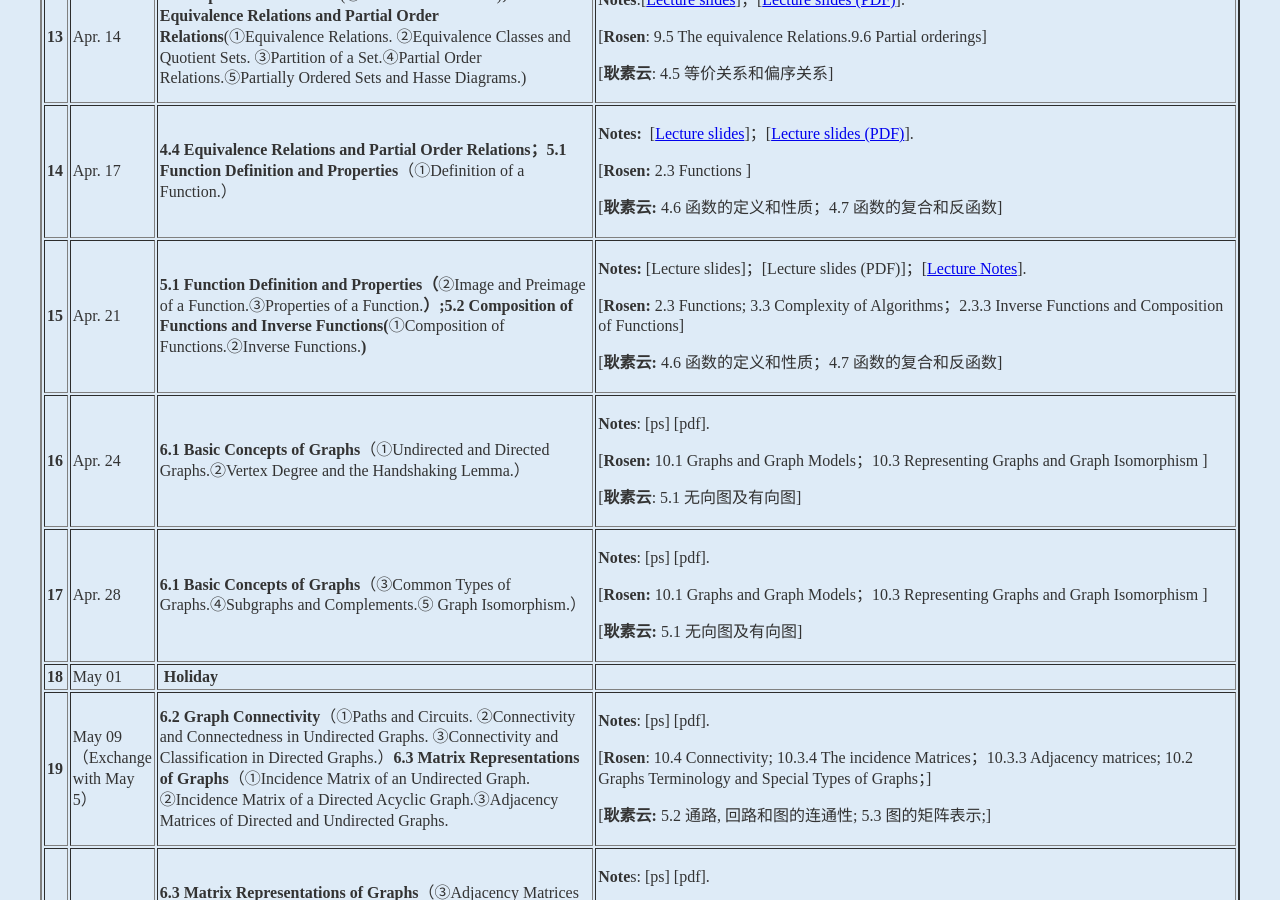
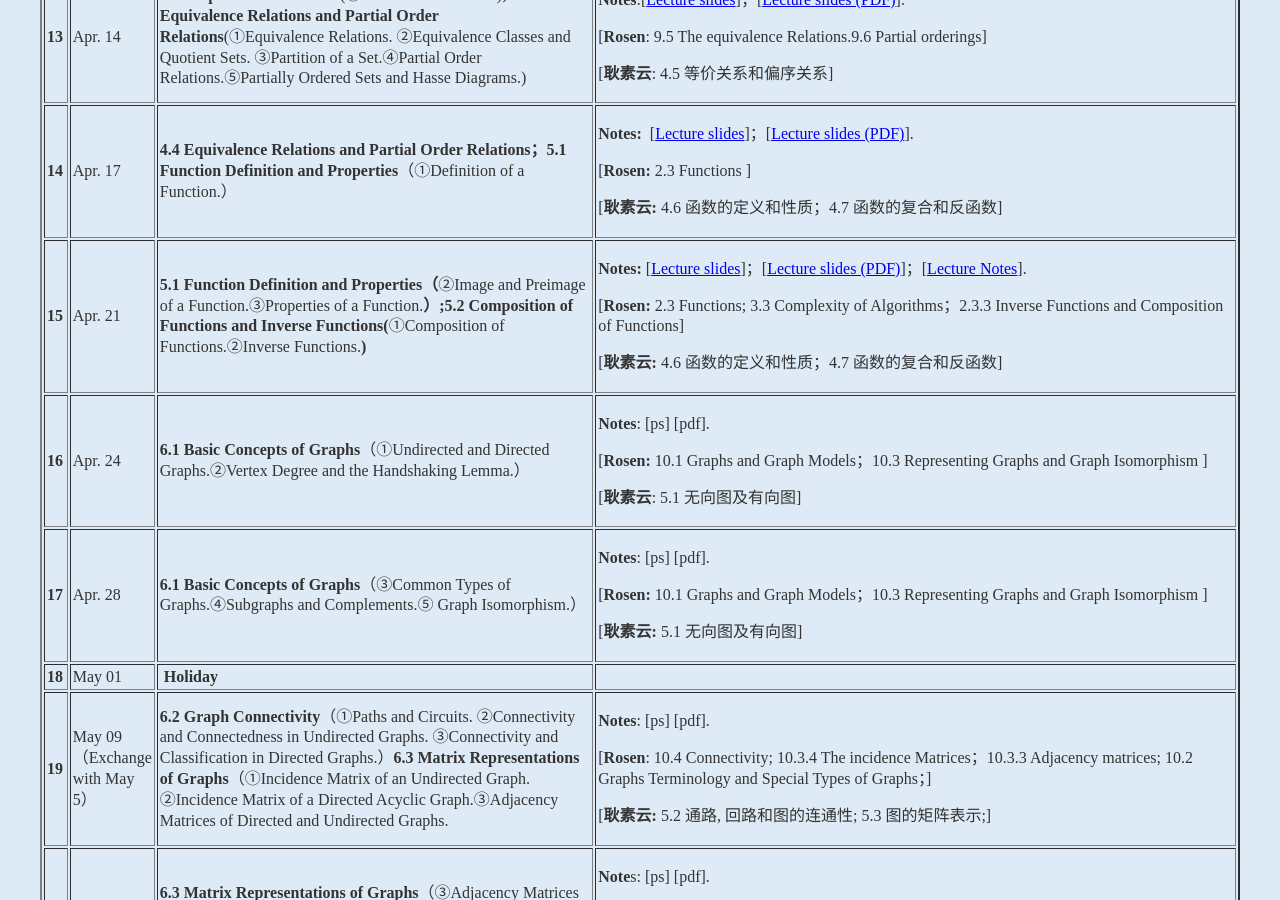
Before and after one commit to kejiwei/kejiwei.github.io, a Jekyll site: the page teaching/courses/dismath/index.html, which Jekyll copies as it is, in a window 1280 px wide and 900 px high, scrolled down 2869 px. Built offline with Jekyll 4.4.1, drawn with Linux system fonts in a browser that asks for light colours; some of the changed lines change nothing that is shown.

Commit message:
20260421

```diff
--- a/teaching/courses/dismath/index.html
+++ b/teaching/courses/dismath/index.html
@@ -165,7 +165,7 @@
                 <td>Apr. 03</td>
                 <td><p><strong>4.1 Definition and Representation of Relations</strong>(①Ordered Pairs and Cartesian Product. ②Definition of Binary Relations. ③Representation of Binary Relations.)</p>
                   </td>
-                <td><p><strong>Notes: </strong>[Lecture slides <a href="slides/CH3 First Order Logic-26(10)42-FIN.ppsx">CH3</a>,<a href="slides/CH4 Relation Operation and Properties-26(10)1-20.ppsx">CH4</a>]；[Lecture slides (PDF) <a href="slides/CH3 First Order Logic-26(10)42-FIN.pdf">CH3</a>,<a href="slides/CH4 Relation Operation and Properties-26(10)1-20.pdf">CH4</a>]；[<a href="slides/离散数学讲义第5章-关系-20260302.pdf">Lecture Notes</a>].</p>
+                <td><p><strong>Notes: </strong>[Lecture slides <a href="slides/CH3 First Order Logic-26(10)42-FIN.ppsx">CH3</a>,<a href="slides/CH4 Relation Operation and Properties-26(10)1-20.ppsx">CH4</a>]；[Lecture slides (PDF) <a href="slides/CH3 First Order Logic-26(10)42-FIN.pdf">CH3</a>,<a href="slides/CH4 Relation Operation and Properties-26(10)1-20.pdf">CH4</a>]；[<a href="slides/离散数学讲义第5章-关系-20260421.pdf">Lecture Notes</a>].</p>
                   <p>[<strong>Rosen: </strong>9.1 Relationships and Their Properties. 9.3 Representing of Relations.]&nbsp;</p>
                   <p>[<strong>耿素云: </strong>4.1 集合的笛卡儿积与二元关系] </p></td>
                 </tr>
@@ -211,7 +211,7 @@
                 <td><b>15</b></td>
                 <td>Apr. 21</td>
                 <td><strong>5.1 Function Definition and Properties（</strong>②Image and Preimage of a Function.③Properties of a Function.<strong>）;5.2 Composition of Functions and Inverse Functions(</strong>①Composition of Functions.②Inverse Functions.<strong>)</strong></td>
-                <td><p><strong>Notes:</strong> [Lecture slides]；[Lecture slides (PDF)]；[<a href="slides/离散数学讲义第6章-函数(1-2)-20260419.pdf">Lecture Notes</a>].</p>
+                <td><p><strong>Notes:</strong> [<a href="slides/CH5 Function-26(15)1-12.ppsx">Lecture slides</a>]；[<a href="slides/CH5 Function-26(15)1-12.pdf">Lecture slides (PDF)</a>]；[<a href="slides/离散数学讲义第6章-函数(1-2)-20260419.pdf">Lecture Notes</a>].</p>
                   <p>[<strong>Rosen:</strong> 2.3 Functions; 3.3 Complexity of Algorithms；2.3.3 Inverse Functions and Composition of Functions]&nbsp;</p>
                   <p>[<strong>耿素云:</strong> 4.6 函数的定义和性质；4.7 函数的复合和反函数] </p></td>
                 </tr>
```
Also changed, not shown: 4 other files.
